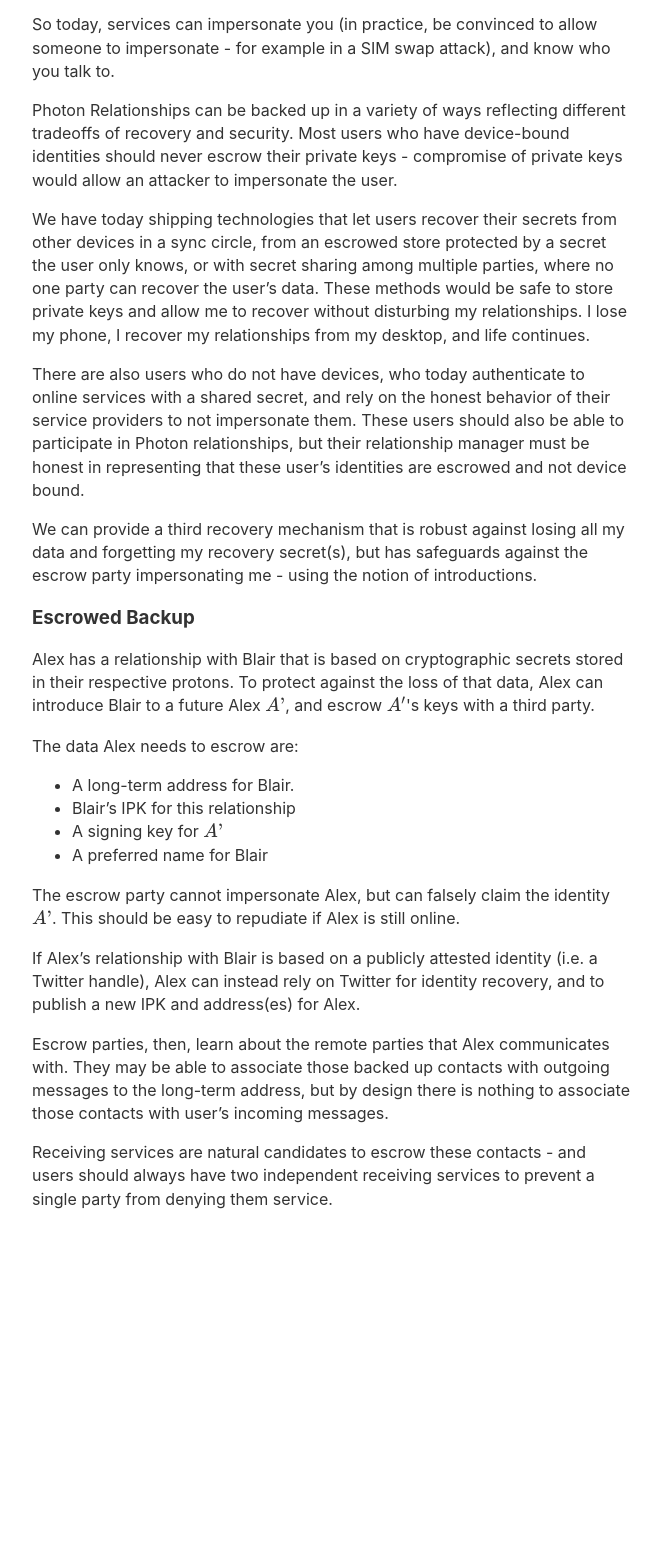
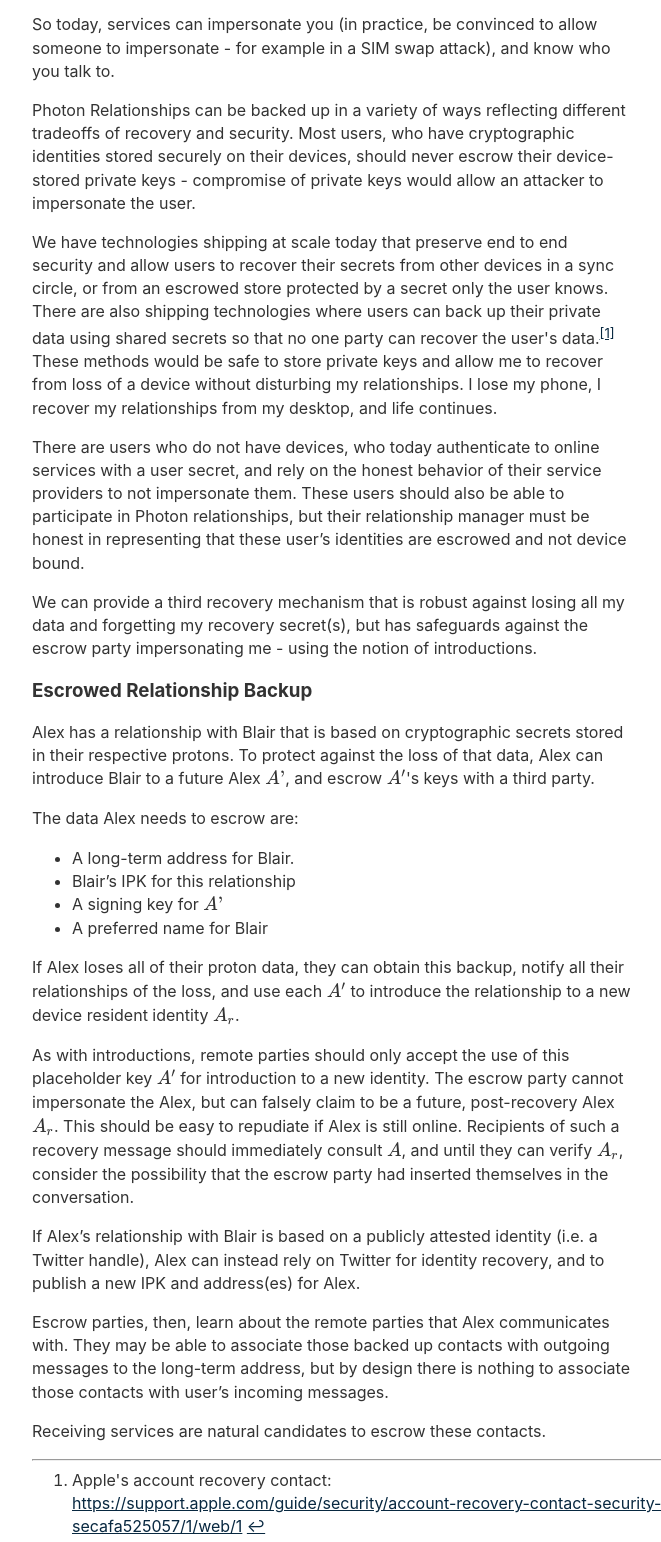
Before and after one commit to messaging-interop/messaging-interop.github.io, an Eleventy site: page posts/5.1-Backup.md in a window 1280 px wide. Shown: the part 248-1790 px from the top of the page, without its empty margins (8-669 px from the left). Before the commit the page ends 1475 px from the top, so only its background shows below. Built offline with nearby package versions, Linux system fonts and the light colour scheme; Eleventy itself is replaced by a stand-in of ours; files that its build step writes are made by us from their sources.

Commit message:
Update backup discussion

```diff
--- a/posts/5.1-Backup.md
+++ b/posts/5.1-Backup.md
@@ -9,15 +9,15 @@ People need to be able to continue their conversations if they lose their device
 
 So today, services can impersonate you (in practice, be convinced to allow someone to impersonate - for example in a SIM swap attack), and know who you talk to.
 
-Photon Relationships can be backed up in a variety of ways reflecting different tradeoffs of recovery and security. Most users who have device-bound identities should never escrow their private keys - compromise of private keys would allow an attacker to impersonate the user.
+Photon Relationships can be backed up in a variety of ways reflecting different tradeoffs of recovery and security. Most users, who have cryptographic identities stored securely on their devices, should never escrow their device-stored private keys - compromise of private keys would allow an attacker to impersonate the user.
 
-We have today shipping technologies that let users recover their secrets from other devices in a sync circle, from an escrowed store protected by a secret the user only knows, or with secret sharing among multiple parties, where no one party can recover the user’s data. These methods would be safe to store private keys and allow me to recover without disturbing my relationships. I lose my phone, I recover my relationships from my desktop, and life continues.
+We have technologies shipping at scale today that preserve end to end security and allow users to recover their secrets from other devices in a sync circle, or from an escrowed store protected by a secret only the user knows. There are also shipping technologies where users can back up their private data using shared secrets so that no one party can recover the user's data.[^1] These methods would be safe to store private keys and allow me to recover from loss of a device without disturbing my relationships. I lose my phone, I recover my relationships from my desktop, and life continues.
 
-There are also users who do not have devices, who today authenticate to online services with a shared secret, and rely on the honest behavior of their service providers to not impersonate them. These users should also be able to participate in Photon relationships, but their relationship manager must be honest in representing that these user’s identities are escrowed and not device bound.
+There are users who do not have devices, who today authenticate to online services with a user secret, and rely on the honest behavior of their service providers to not impersonate them. These users should also be able to participate in Photon relationships, but their relationship manager must be honest in representing that these user’s identities are escrowed and not device bound.
 
 We can provide a third recovery mechanism that is robust against losing all my data and forgetting my recovery secret(s), but has safeguards against the escrow party impersonating me - using the notion of introductions.
 
-### Escrowed Backup
+### Escrowed Relationship Backup
 Alex has a relationship with Blair that is based on cryptographic secrets stored in their respective protons. To protect against the loss of that data, Alex can introduce Blair to a future Alex $$A’$$, and escrow $$A'$$'s keys with a third party.
 
 The data Alex needs to escrow are:
@@ -26,10 +26,14 @@ The data Alex needs to escrow are:
 - A signing key for $$A’$$
 - A preferred name for Blair
 
-The escrow party cannot impersonate Alex, but can falsely claim the identity $$A’$$. This should be easy to repudiate if Alex is still online.
+If Alex loses all of their proton data, they can obtain this backup, notify all their relationships of the loss, and use each $$A'$$ to introduce the relationship to a new device resident identity $$A_r$$.
+
+As with introductions, remote parties should only accept the use of this placeholder key $$A'$$ for introduction to a new identity. The escrow party cannot impersonate the Alex, but can falsely claim to be a future, post-recovery Alex $$A_r$$. This should be easy to repudiate if Alex is still online. Recipients of such a recovery message should immediately consult $$A$$, and until they can verify $$A_r$$, consider the possibility that the escrow party had inserted themselves in the conversation.
 
 If Alex’s relationship with Blair is based on a publicly attested identity (i.e. a Twitter handle), Alex can instead rely on Twitter for identity recovery, and to publish a new IPK and address(es) for Alex.
 
 Escrow parties, then, learn about the remote parties that Alex communicates with. They may be able to associate those backed up contacts with outgoing messages to the long-term address, but by design there is nothing to associate those contacts with user’s incoming messages.
 
-Receiving services are natural candidates to escrow these contacts - and users should always have two independent receiving services to prevent a single party from denying them service.
+Receiving services are natural candidates to escrow these contacts.
+
+[^1]: Apple's account recovery contact: https://support.apple.com/guide/security/account-recovery-contact-security-secafa525057/1/web/1
```
